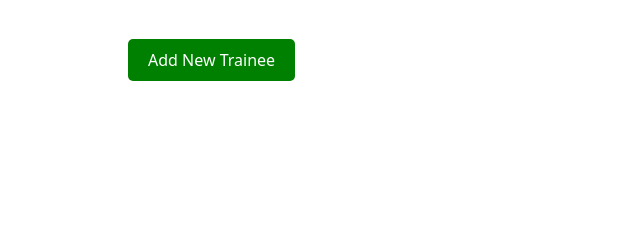
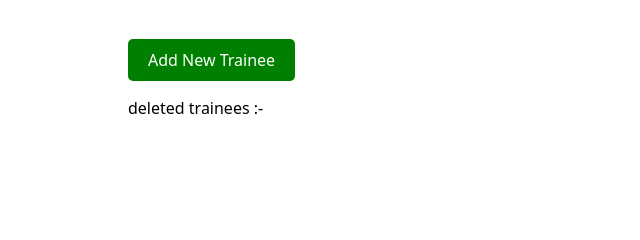
Before and after one commit to Shaza-Elshimy/Django-lab, a Django app: page /trainee/ in a window 1280 px wide. Shown: the part 73-313 px from the top of the page, without its empty margins (0-640 px from the left). Run offline with Django 5.2, Linux system fonts and the light colour scheme; data that the repository does not hold is empty.

Commit message:
add soft delete view

```diff
--- a/itian/trainee/models.py
+++ b/itian/trainee/models.py
@@ -5,6 +5,7 @@ class Trainee(models.Model):
     name = models.CharField(max_length=100)
     age = models.IntegerField()
     course = models.ManyToManyField(Course)
+    is_deleted=models.BooleanField(default=False)
 
     def __str__(self):
         return self.name
--- a/itian/trainee/templates/trainee_list.html
+++ b/itian/trainee/templates/trainee_list.html
@@ -32,5 +32,11 @@
         {% endfor %}
     </table>
     <br><br>
+
     <a href="{% url 'trainee_add' %}" style="background-color: green; color: white; padding: 10px 20px; text-decoration: none; border-radius: 5px;">Add New Trainee</a>
+    <br><br>
+    <h2>deleted trainees :-</h2>
+    {%for t in deleted_trainees%}
+    <p style="color:red">{{t.name}}(deleted)</p>
+    {% endfor %}
 {% endblock %}
--- a/itian/trainee/views.py
+++ b/itian/trainee/views.py
@@ -29,12 +29,15 @@ from django.views import View
 from .models import *
 from .forms import TraineeForm
 from django.views.generic import DeleteView
+from django.views.generic import UpdateView
 from django.urls import reverse_lazy
 # Create your views here.
 # function based
 def listtrainee(request):
-    trainees = Trainee.objects.all()
-    return render(request,'trainee_list.html', {'trainees': trainees})
+    # trainees = Trainee.objects.all()
+    trainees=Trainee.objects.filter(is_deleted=False)
+    deleted_trainees=Trainee.objects.filter(is_deleted=True)
+    return render(request,'trainee_list.html', {'trainees': trainees,'deleted_trainees':deleted_trainees})
 
 # def addtrainee(request):
 #     courses=Course.objects.all()
@@ -106,10 +109,21 @@ class UpdateTraineeView(View):
 #     return render(request,'trainee_delete.html', {'trainee': trainee})
 
 # generic
-class DeleteTraineeView(DeleteView):
+# class DeleteTraineeView(DeleteView):
+#     model =Trainee
+#     template_name ='trainee_delete.html'
+#     success_url=reverse_lazy('trainee_list')
+
+#    soft delete
+class DeleteTraineeView(UpdateView):
     model =Trainee
+    fields=[]
     template_name ='trainee_delete.html'
     success_url=reverse_lazy('trainee_list')
+    def form_valid(self,form):
+        self.object.is_deleted=True
+        self.object.save()
+        return super().form_valid(form)
 
 # function based
 def gettraineebyid(request,id):
```
Also changed, not shown: itian/trainee/migrations/0002_trainee_is_deleted.py (added).
